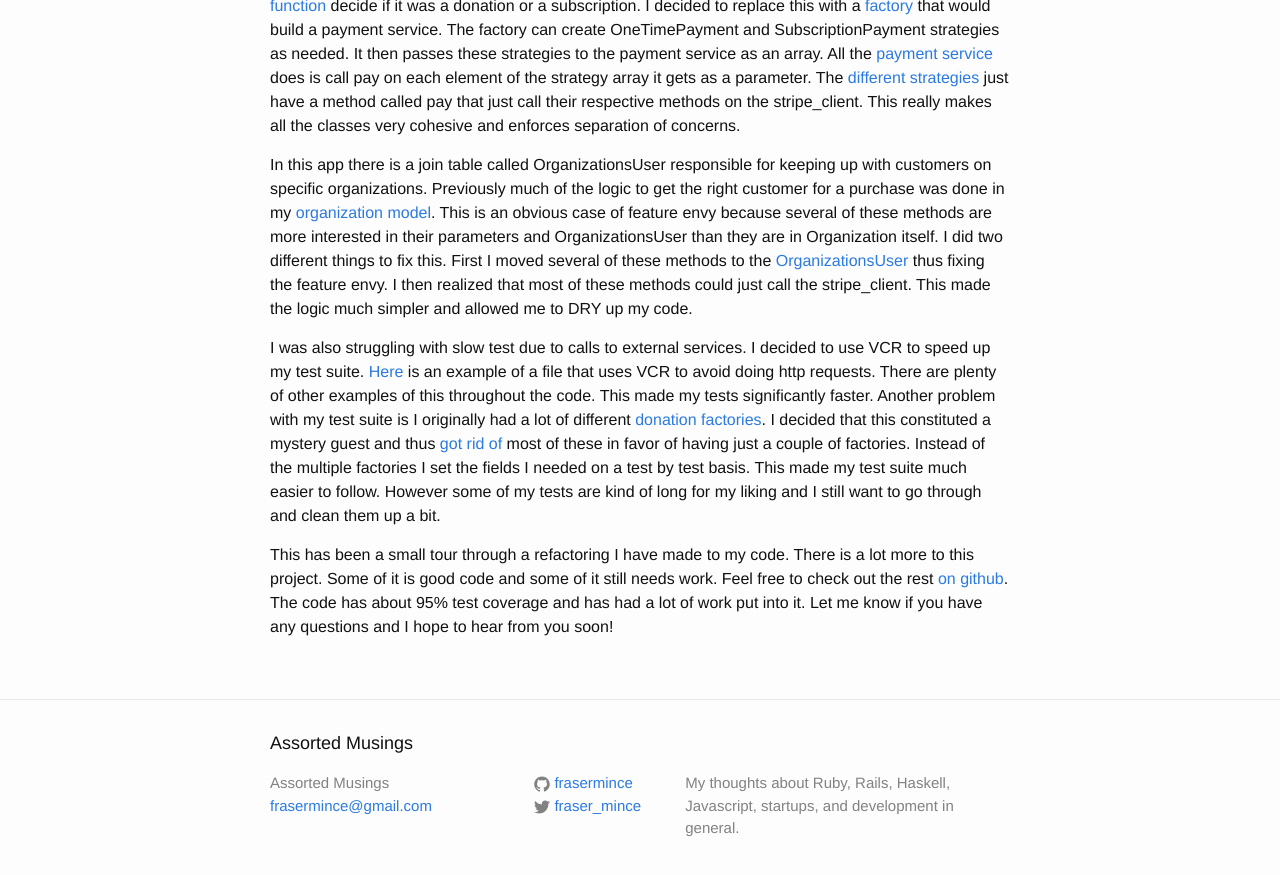
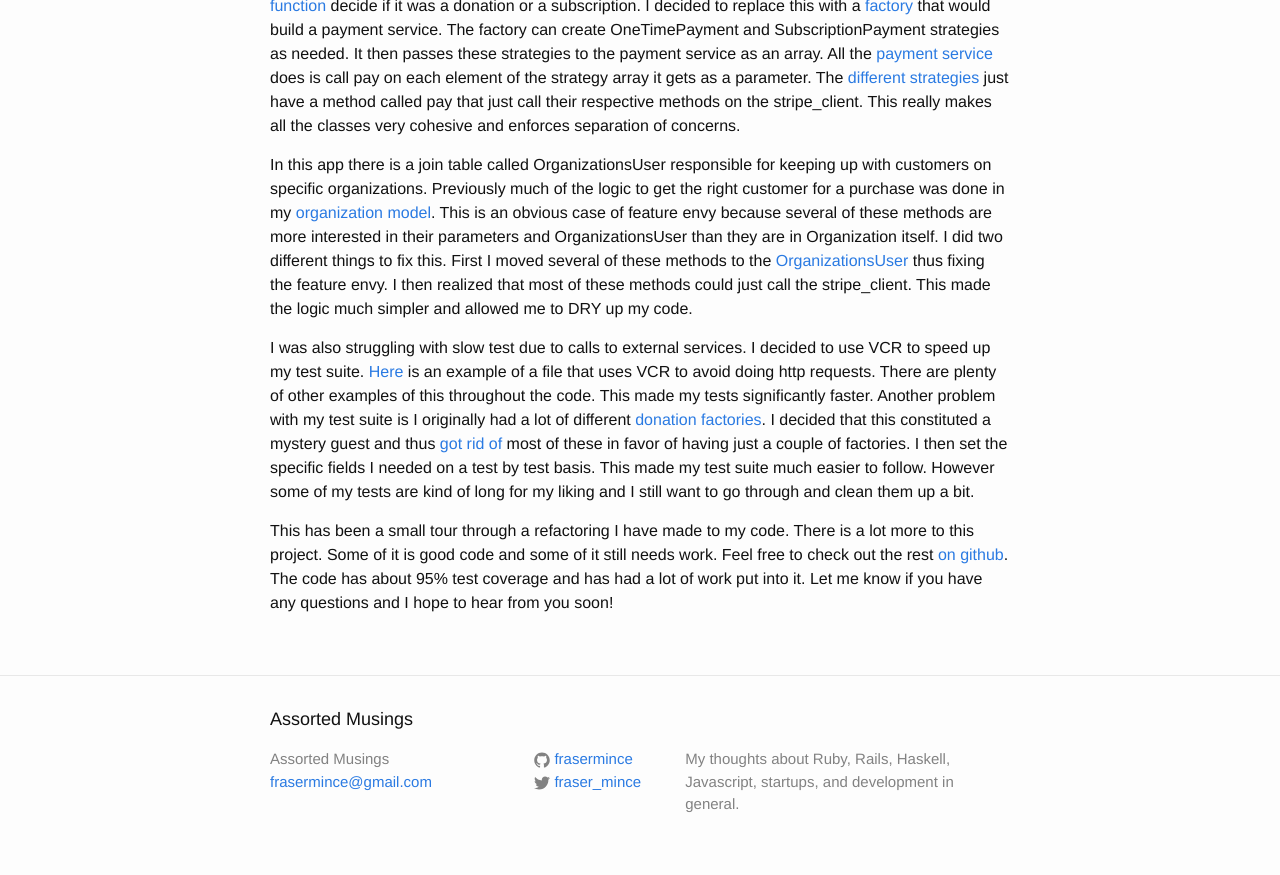
Before and after one commit to frasermince/frasermince.github.io, a Jekyll site: the page built from _posts/2015-07-11-code-sample.markdown, in a window 1280 px wide and 900 px high, scrolled down 1073 px. Shown: the top 875 px of the window. Built offline with Jekyll 4.4.1, drawn with Linux system fonts in a browser that asks for light colours.

Commit message:
Fix sentence on how I handle testing now.

```diff
--- a/_posts/2015-07-11-code-sample.markdown
+++ b/_posts/2015-07-11-code-sample.markdown
@@ -18,7 +18,7 @@ This policy is just one piece to determining if a charge should be made. Wheneve
 
 In this app there is a join table called OrganizationsUser responsible for keeping up with customers on specific organizations. Previously much of the logic to get the right customer for a purchase was done in my [organization model][organization_model]. This is an obvious case of feature envy because several of these methods are more interested in their parameters and OrganizationsUser than they are in Organization itself. I did two different things to fix this. First I moved several of these methods to the [OrganizationsUser][OrganizationsUser] thus fixing the feature envy. I then realized that most of these methods could just call the stripe_client. This made the logic much simpler and allowed me to DRY up my code.
 
-I was also struggling with slow test due to calls to external services. I decided to use VCR to speed up my test suite. [Here][stripe_client_spec] is an example of a file that uses VCR to avoid doing http requests. There are plenty of other examples of this throughout the code. This made my tests significantly faster. Another problem with my test suite is I originally had a lot of different [donation factories][donation_factories_old]. I decided that this constituted a mystery guest and thus [got rid of][donation_factories_new] most of these in favor of having just a couple of factories. Instead of the multiple factories I set the fields I needed on a test by test basis. This made my test suite much easier to follow. However some of my tests are kind of long for my liking and I still want to go through and clean them up a bit.
+I was also struggling with slow test due to calls to external services. I decided to use VCR to speed up my test suite. [Here][stripe_client_spec] is an example of a file that uses VCR to avoid doing http requests. There are plenty of other examples of this throughout the code. This made my tests significantly faster. Another problem with my test suite is I originally had a lot of different [donation factories][donation_factories_old]. I decided that this constituted a mystery guest and thus [got rid of][donation_factories_new] most of these in favor of having just a couple of factories. I then set the specific fields I needed on a test by test basis. This made my test suite much easier to follow. However some of my tests are kind of long for my liking and I still want to go through and clean them up a bit.
 
 This has been a small tour through a refactoring I have made to my code. There is a lot more to this project. Some of it is good code and some of it still needs work. Feel free to check out the rest [on github][develop]. The code has about 95% test coverage and has had a lot of work put into it. Let me know if you have any questions and I hope to hear from you soon!
 
```
